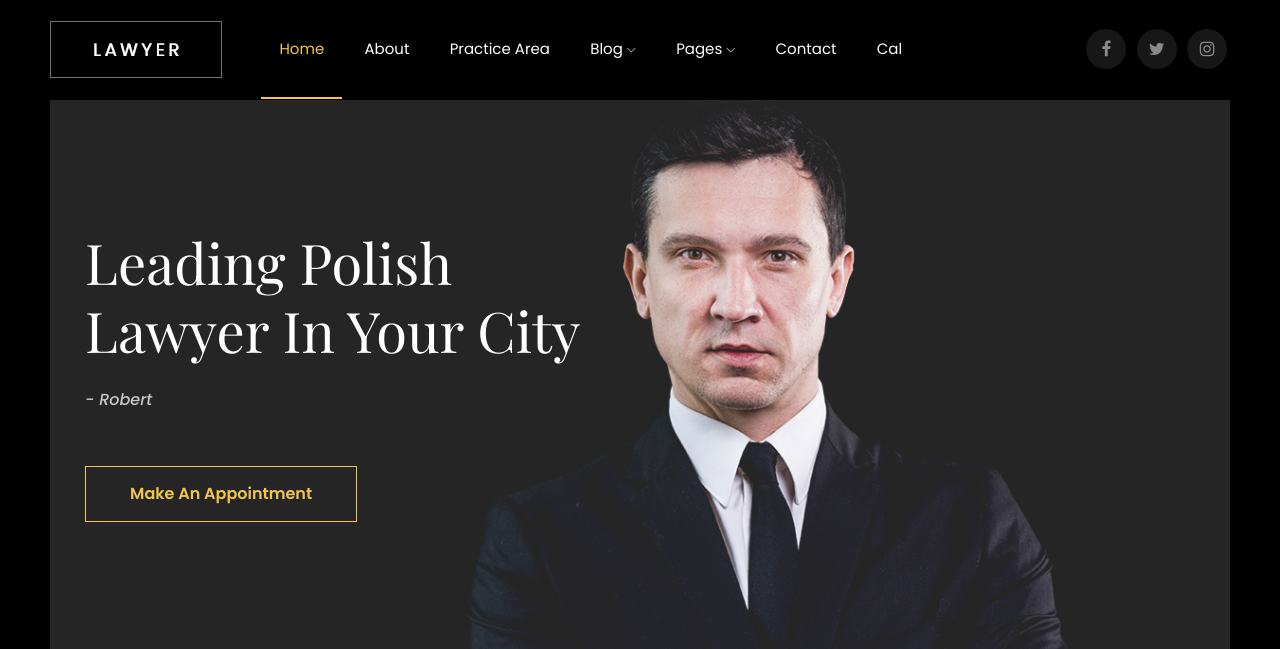
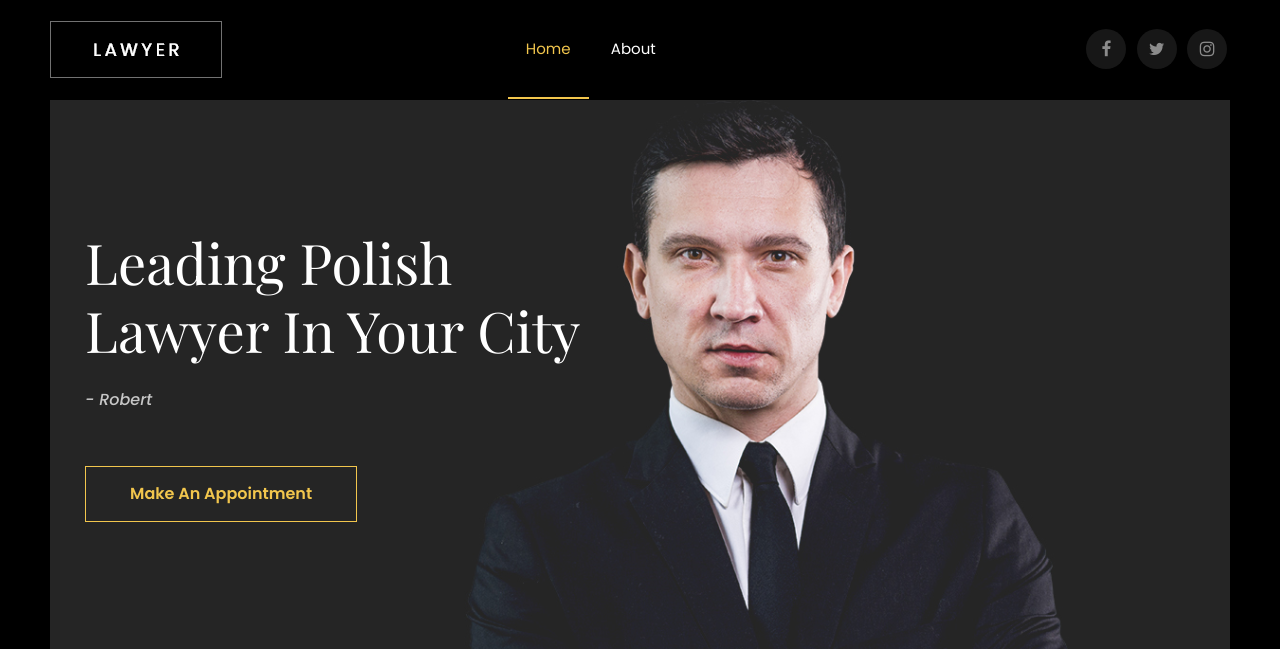
Before and after one commit to Sajjadlaghari/Lawyer-management-website-Python-Django, a Django app: page /about-us/ in a window 1280 px wide. Shown: the top 649 px of the page. Run offline with Django 4.2, Linux system fonts and the light colour scheme; some libraries are stand-ins or nearby versions; some web fonts are replaced.

Commit message:
Header edited

```diff
--- a/templates/header.html
+++ b/templates/header.html
@@ -40,7 +40,7 @@
                     <div class="row align-items-center justify-content-between no-gutters">
                         <div class="col-xl-2 col-lg-2">
                             <div class="logo-img">
-                                <a href="index.html">
+                                <a href="/">
                                     <img src="/static/img/logo.png" alt="">
                                 </a>
                             </div>
@@ -51,7 +51,7 @@
                                     <ul id="navigation">
                                         <li><a class="active" href="/">home</a></li>
                                         <li><a href="/about-us">About</a></li>
-                                        <li><a href="Practice.html">Practice Area</a></li>
+                                        {% comment %} <li><a href="Practice.html">Practice Area</a></li>
                                         <li><a href="#">blog <i class="ti-angle-down"></i></a>
                                             <ul class="submenu">
                                                 <li><a href="blog.html">blog</a></li>
@@ -64,7 +64,7 @@
                                             </ul>
                                         </li>
                                         <li><a href="contact-us/">Contact</a></li>
-                                        <li><a href="/calculator">Cal</a></li>
+                                        <li><a href="/calculator">Cal</a></li> {% endcomment %}
                                     </ul>
                                 </nav>
                             </div>
```
